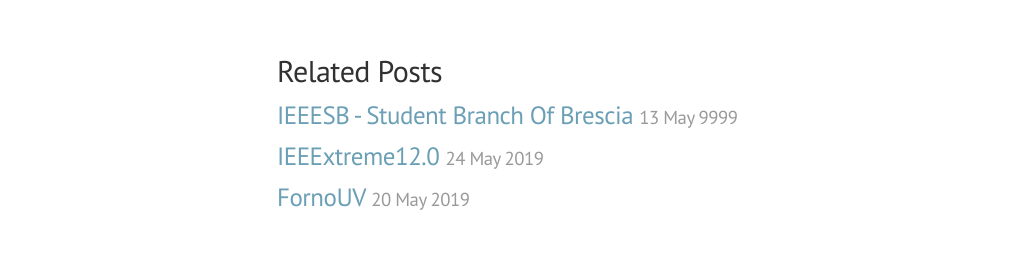
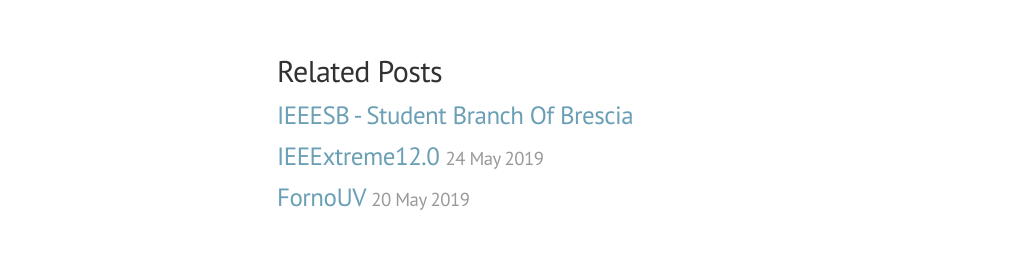
Before and after one commit to ieee-brescia/ieee-brescia.github.io, a Jekyll site: the page built from _posts/2018-04-23-gasp-a-unity-3d-game.md, in a window 1280 px wide. Shown: the part 1752-2022 px from the top of the page, without its empty margins (3-1031 px from the left). Built offline with Jekyll 4.4.1, drawn with Linux system fonts in a browser that asks for light colours.

Commit message:
fixed dates

```diff
--- a/_layouts/post.html
+++ b/_layouts/post.html
@@ -16,7 +16,11 @@
         <h3>
           <a href="{{ site.baseurl }}{{ post.url }}">
             {{ post.title }}
+            {% if post.title != 'IEEESB - Student Branch Of Brescia' %}
             <small>{{ post.date | date_to_string }}</small>
+            {% else %}
+            <small></small>
+            {% endif %}
           </a>
         </h3>
       </li>
```
